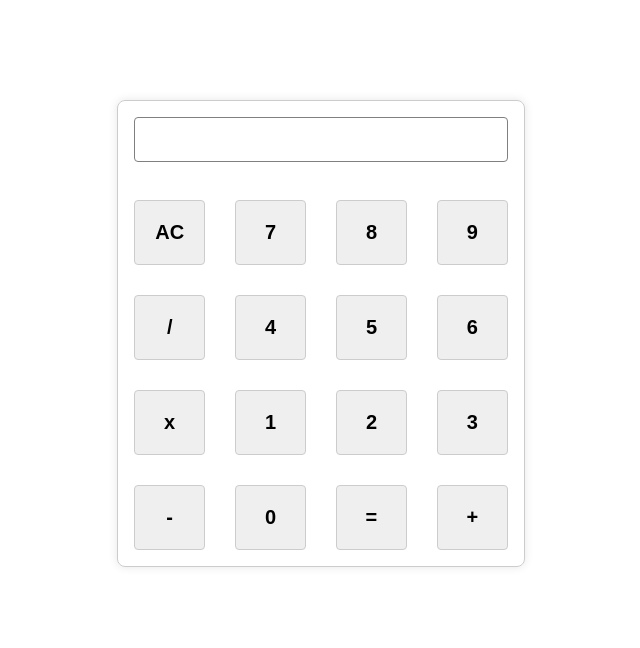
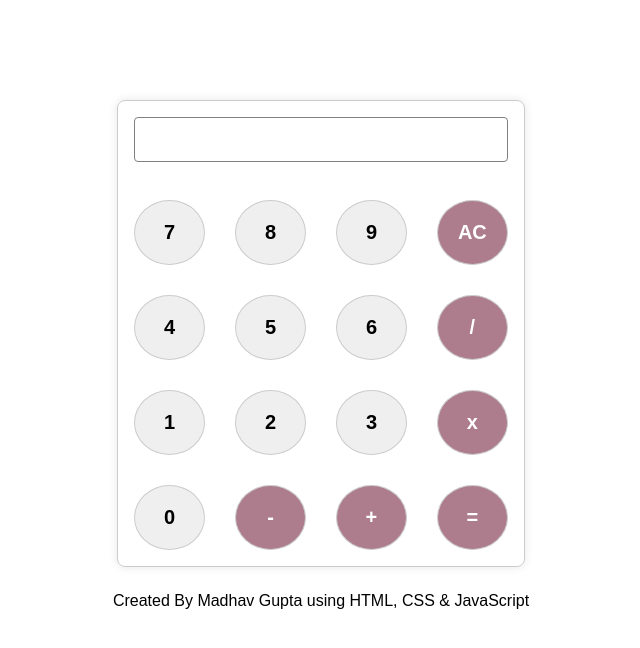
Before and after one commit to madhavnaresh/Main_flow-Tasks, a PHP site: page / in a window 1280 px wide. Shown: the part 80-728 px from the top of the page, without its empty margins (319-959 px from the left). Run offline with PHP 8.4, Linux system fonts and the light colour scheme.

Commit message:
completed

```diff
--- a/4_Calculator/index.html
+++ b/4_Calculator/index.html
@@ -15,22 +15,22 @@
     <section>
         <div id="calculator">
             <div id="display"></div>
-            <button onclick="clearDisplay()">AC</button>
             <button onclick="appendToDisplay('7')">7</button>
             <button onclick="appendToDisplay('8')">8</button>
             <button onclick="appendToDisplay('9')">9</button>
-            <button onclick="appendToDisplay('/')">/</button>
+            <button class="AC" onclick="clearDisplay()">AC</button>
             <button onclick="appendToDisplay('4')">4</button>
             <button onclick="appendToDisplay('5')">5</button>
             <button onclick="appendToDisplay('6')">6</button>
-            <button onclick="appendToDisplay('x')">x</button>
+            <button class="operator" onclick="appendToDisplay('/')">/</button>
             <button onclick="appendToDisplay('1')">1</button>
             <button onclick="appendToDisplay('2')">2</button>
             <button onclick="appendToDisplay('3')">3</button>
-            <button onclick="appendToDisplay('-')">-</button>
+            <button class="operator" onclick="appendToDisplay('*')">x</button>
             <button onclick="appendToDisplay('0')">0</button>
-            <button onclick="calculateResult()">=</button>
-            <button onclick="appendToDisplay('+')">+</button>
+            <button class="operator" onclick="appendToDisplay('-')">-</button>
+            <button class="operator" onclick="appendToDisplay('+')">+</button>
+            <button class="equal" onclick="calculateResult()">=</button>
         </div>
         <script>
             let display=document.getElementById('display');
@@ -52,6 +52,9 @@
             }
         </script>
     </section>
+    <footer>
+        <p>Created By Madhav Gupta using HTML, CSS & JavaScript</p>
+    </footer>
 </body>
 
 </html>
--- a/4_Calculator/style.css
+++ b/4_Calculator/style.css
@@ -40,7 +40,7 @@ button{
     font-size: 20px;
     font-weight: 700;
     cursor: pointer;
-    border-radius: 4px;
+    border-radius: 50%;
     border: 1px solid #ccc;
 }
 #display{
@@ -55,3 +55,35 @@ button{
     border-radius: 4px;
     text-align: right;
 }
+button:hover{
+    background-color: white;
+}
+.AC{
+    background-color:#ad7d8e;
+    color: white;
+}
+.AC:hover{
+    background-color: rgb(200, 35, 35);
+    color: white;
+}
+.equal{
+    background-color:#ad7d8e;
+    color: white;
+}
+.equal:hover{
+    color: white;
+    background-color: green;
+}
+.operator{
+    color: white;
+    font-weight: 900;
+    background-color:#ad7d8e;
+}
+.operator:hover{
+    color: #ad7d8e;
+}
+footer{
+    display: flex;
+    justify-content: center;
+    margin-top: 25px;
+}
```
